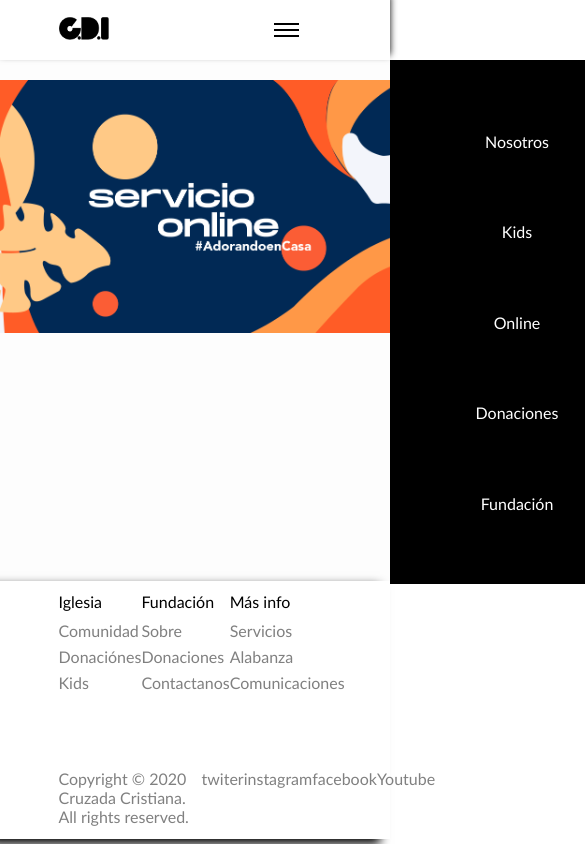
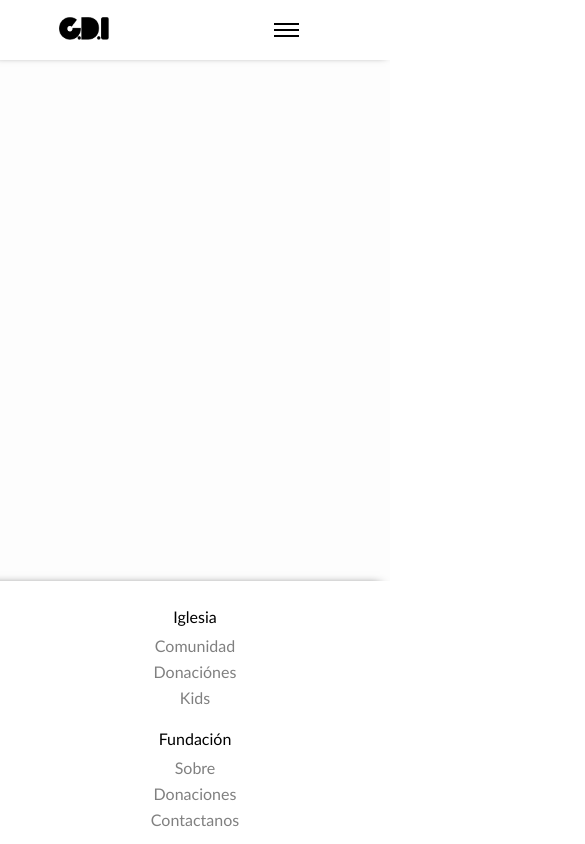
Before and after one commit to Sergiorodp/IglesiaCDIBlank, a React (Create React App) app: page / in a window 390 px wide. Shown: the top 844 px of the page, 585 px wide, since content can reach past the window. Built offline with nearby package versions, Linux system fonts and the light colour scheme.

Commit message:
solucion footer v1

```diff
--- a/src/App.css
+++ b/src/App.css
@@ -1,7 +1,12 @@
 *{
-  box-sizing: border-box;
   margin: 0;
   padding: 0;
+  font-family: 'Gill Sans', 'Gill Sans MT', Calibri, 'Trebuchet MS', sans-serif;
+  box-sizing:border-box;
+}
+
+*, *:before, *:after {
+  box-sizing: inherit;
 }
 
 
--- a/src/App.js
+++ b/src/App.js
@@ -1,24 +1,36 @@
 import React from 'react';
 import './App.css';
 import Nav from './Components/navBar/nav'
-import Intro from './Components/plantilla-intro/Intro'
 import FooterCDI from './Components/footer/footer'
+
+import { BrowserRouter as Router, Route } from 'react-router-dom'
+
+
+// pages
+import MainPage from './pages/main/main'
+import NosotrosPage from './pages/Nosotros/NosotrosPage'
+
+// const homepage = "https://sergiorodp.github.io/IglesiaCDIBlank/"
+const homepageLocal = "/IglesiaCDIBlank"
 
 function App() {
   return (
+  <Router>
     <div className="App">
       <div className = "container">
         <Nav/>
         <div className = "container-body">
           <div className = "main-container-body">
-          <Intro/>
-            <div className = "container-grid">
-            </div>
+
+            <Route exact path = {homepageLocal} component = {MainPage} />
+            <Route exact path = {`${homepageLocal}/Nosotros`} component = {NosotrosPage}/>
+
           </div>
         <FooterCDI/>
         </div>
       </div>
     </div>
+    </Router>
   );
 }
 
--- a/src/Components/footer/StyleFooter/StyleFooter.css
+++ b/src/Components/footer/StyleFooter/StyleFooter.css
@@ -114,6 +114,71 @@
     color: gray;
 }
 
-@media screen and (max-width: 900px){
+@media screen and (max-width: 960px){
 
+
+    .grid-container-footer{
+        grid-template-columns: repeat(1,1fr);
+        grid-template-rows: repeat(4,1fr);
+    }
+
+    .grid-container-footer *{
+        grid-row: none;
+        grid-column: 1;
+    }
+
+    /* listas */
+    .List-container-footer{
+        text-align: center;
+        grid-column: 1;
+        padding-top: 15px;
+    }
+
+    .first-list-foot{
+        grid-row: 1/2;
+    }
+
+    .second-list-foot{
+        grid-row: 2/3;
+    }
+
+    .thirt-list-foot{
+        grid-row: 3/4;
+    }
+
+    .logo-footer-container{
+        grid-row: 4/5;
+        padding-top: 10px;
+        margin-left: auto;
+    }
+
+    .end-container{
+        grid-row: 4/5;
+    }
+
+    /* media */
+
+    .media-container-footer{
+        display: none;
+    }
+
+    .end-container{
+        padding-top: 25px;
+        margin-left: auto;
+        margin-right: auto;
+        font-size: 70%;
+        grid-template-columns: none;
+    }
+
+    /* Logo */
+
+    .copy-container-footer{
+        text-align: center;
+        grid-column: none;
+        /* background: green; */
+    }
+
+    .logo-footer-class{
+        width: 50px;
+    }
 }
--- a/src/Components/navBar/StylesNav.css
+++ b/src/Components/navBar/StylesNav.css
@@ -1,7 +1,7 @@
 .main-nav-container{
     background: white;
     /* background: yellow; */
-    box-shadow: 0px -5px 7px black;
+    box-shadow: -4px -5px 8px black;
     margin-bottom: 20px;
     /* experiment */
     /* position: absolute;
@@ -89,7 +89,17 @@
     cursor: pointer;
 }
 
+@media screen and (max-width: 1026px){
+    .logo-search{
+        display: none;
+    }
+}
+
 @media screen and (max-width: 970px){
+
+    *{
+        box-sizing: inherit;
+    }
 
     body{
         overflow-x: hidden;
@@ -105,23 +115,25 @@
         width: 50px;
     }
 
+
     .nav-list-container{
         grid-template-rows: 1fr;
         position: absolute;
-        right: 0px;
-        height: calc(100vh - 60px - 260px);
+        left: 0px;
+        min-height: calc(100vh - 60px - 260px);
         background: black;
         border-radius: 10px;
         top : 60px;
         width: 60%;
+        overflow: scroll;
         /* tranformar*/
-        transform: translateX( 100%);
-        transition: transform 0.5s ease-in;
+        transform: translateX( -100%);
+        transition: transform 0.5s ease-in-out;
         /* box-shadow: 0px 5px 20px black; */
     }
 
     .nav-active{
-        transform: translateX(0%);
+        transform: translateX(-10%);
     }
 
     .nav-list-container ul{
@@ -130,11 +142,17 @@
         display: flex;
         flex-direction: column;
         align-items: center;
+        /* background: red; */
         justify-content: space-evenly;
+    }
+
+    .nav-list-container li{
+        margin-top: 40px;
     }
 
     .nav-list-container a{
         color: white;
+        font-size: 120%;
     }
 
     .logo-search{
--- a/src/Components/navBar/nav.js
+++ b/src/Components/navBar/nav.js
@@ -1,23 +1,21 @@
 import React, { createRef } from 'react'
 import './StylesNav.css';
 import Logo from './images/cdi.png'
+
+import { Link } from 'react-router-dom'
+
 
 function Nav() {
 
     const navPosition = createRef()
     var visible = false
 
-    const buscador = ["Nosotros","Kids","Online","Donaciones","Fundación"]
+    const homepageLocal = "/IglesiaCDIBlank"
 
-    const colocar = buscador.map(content =>{
-        return(
-                <li key = {content} className ="nav-list-item">
-                    <a href="/" className="nav-link">{content}</a>
-                </li>
-            )
-    })
+    const buscador = ["Nosotros","Kids","Online","Donaciones","Fundación","Cultos","Servicios"]
 
-    const show = (e) =>{
+
+    const show = () =>{
         console.log(navPosition);
         visible = !visible
         if(visible){
@@ -27,12 +25,23 @@ function Nav() {
         }
     }
 
+    // Colocar Items
+    const colocar = buscador.map(content =>{
+        return(
+                <li key = {content} className ="nav-list-item">
+                    <Link to={`${homepageLocal}/${content}`} className="nav-link">{content}</Link>
+                </li>
+            )
+    })
+
     return(
     <div className = "main-nav-container">
         <header className = "nav-container">
             <div className = "image-container">
             <div className = " image-grid-container">
-                <img src = {Logo} alt = "web-logo" className="logo-class"></img>
+                <Link to = {homepageLocal}>
+                    <img src = {Logo} alt = "web-logo" className="logo-class"></img>
+                </Link>
             </div>
         </div>
             <nav className = "nav-list-container" ref = {navPosition}>
--- /dev/null
+++ b/src/pages/Nosotros/NosotrosPage.js
@@ -0,0 +1,11 @@
+import React from 'react'
+
+function NosotrosPage(){
+
+    return(
+        <h1>Nosotros CDI</h1>
+    )
+
+}
+
+export default NosotrosPage
--- /dev/null
+++ b/src/pages/main/main.js
@@ -0,0 +1,18 @@
+import React from 'react'
+
+// Componentes
+import Intro from '../../Components/plantilla-intro/Intro'
+
+
+function MainPage(){
+    return(
+        <div className = "body-main-page">
+            <h1>En proceso...</h1>
+            <Intro/>
+            <div className = "container-grid">
+            </div>
+        </div>
+    )
+}
+
+export default MainPage
```
